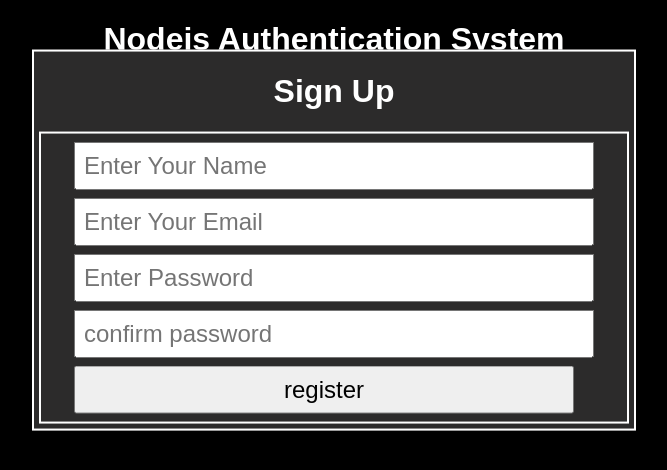
After one commit to chaturvedi-anil/node-authentication-project, a Node server app: page /sign-up in a window 1280 px wide. The commit adds this page. Shown: the top 470 px of the page, without its empty margins (306-973 px from the left). Run offline with Node 20, Linux system fonts and the light colour scheme.

Commit message:
setup static file and added css

```diff
--- /dev/null
+++ b/assets/css/index.css
@@ -0,0 +1,4 @@
+body
+{
+    background-color: red;
+}
--- /dev/null
+++ b/assets/css/sign_up.css
@@ -0,0 +1,41 @@
+body
+{
+    font-family: Arial, sans-serif;
+    margin: 0;
+    padding: 0;
+    background-color: #000000;
+    color: white;
+    text-align: center;
+}
+header h1
+{
+    color: white;
+}
+
+.container
+{
+    position: absolute;
+    top: 30%;
+    left: 50%;
+    transform: translate(-50%, -50%);
+    border: 2px solid white;
+    width: 600px;
+    background-color: rgb(44, 43, 43);
+}
+.form-container
+{
+    display: flex;
+    flex-direction: column;
+    justify-content: center;
+    align-items: center;
+    border: 2px solid white;
+    margin: 5px;
+}
+.form-container input
+{
+    display: block;
+    padding: 0.5rem;
+    margin: 0.5rem;
+    font-size: 1.5rem;
+    width: 500px;
+}
--- a/controllers/homeController.js
+++ b/controllers/homeController.js
@@ -4,3 +4,13 @@ export function homeController(req, res)
         title: 'Home'
     });
 }
+
+export function signUp(req, res)
+{
+    return res.render('sign_up', {title: 'Sign Up'});
+}
+
+export function signIn(req, res)
+{
+    return res.render('sign_in', {title: 'Sign In'});
+}
--- a/index.js
+++ b/index.js
@@ -3,6 +3,7 @@ import routes from './routes/index.js';
 const PORT = 8000;
 const app = express();
 
+app.use(express.static('./assets'));
 app.set('view engine', 'ejs');
 app.set('views', './views');
 
--- a/views/index.ejs
+++ b/views/index.ejs
@@ -6,10 +6,13 @@
     <title>
         <%= title %>
     </title>
+    <link rel="stylesheet" href="/css/index.css">
 </head>
 <body>
     <header>
         <h1>NodeJs Authentication System</h1>
+        <a href="/sign-up">Sign Up</a>
+        <a href="/sign-in">Sign In</a>
     </header>
 
     <main>
--- /dev/null
+++ b/views/sign_up.ejs
@@ -0,0 +1,27 @@
+<!-- views/sign_up.ejs -->
+<!DOCTYPE html>
+<html>
+<head>
+    <title>
+        <%= title %>
+    </title>
+    <link rel="stylesheet" href="/css/sign_up.css">
+</head>
+<body>
+    <header>
+        <h1>Nodejs Authentication System</h1>
+    </header>
+    <main class="container">
+        <h1>Sign Up</h1>
+        <div class="form-container">
+            <form action="/users/create" method="post">
+                <input type="text" name="name" placeholder="Enter Your Name" required>
+                <input type="email" name="email" placeholder="Enter Your Email" required>
+                <input type="password" name="password" placeholder="Enter Password" required>
+                <input type="password" name="confirm_password" placeholder="confirm password" required>
+                <input type="submit" value="register">
+            </form>
+        </div>
+    </main>
+</body>
+</html>
```
Also changed, not shown: routes/index.js (+7 -1 lines), routes/users.js (added, +7 -0 lines), views/sign_in.ejs (added, +18 -0 lines), assets/css/forgot_password.css (added), assets/css/sign_in.css (added), models/users.js (added), views/forgot_password.ejs (added).
